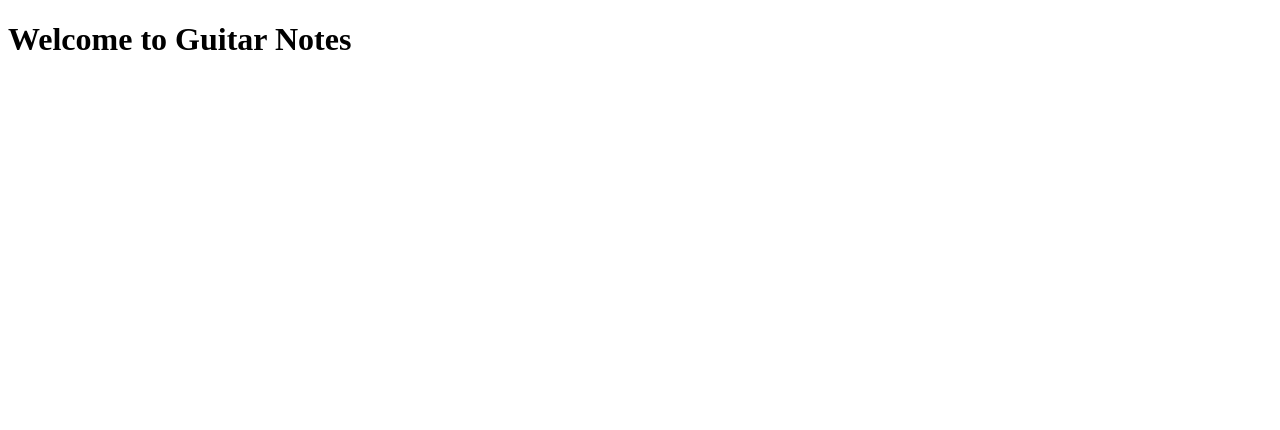
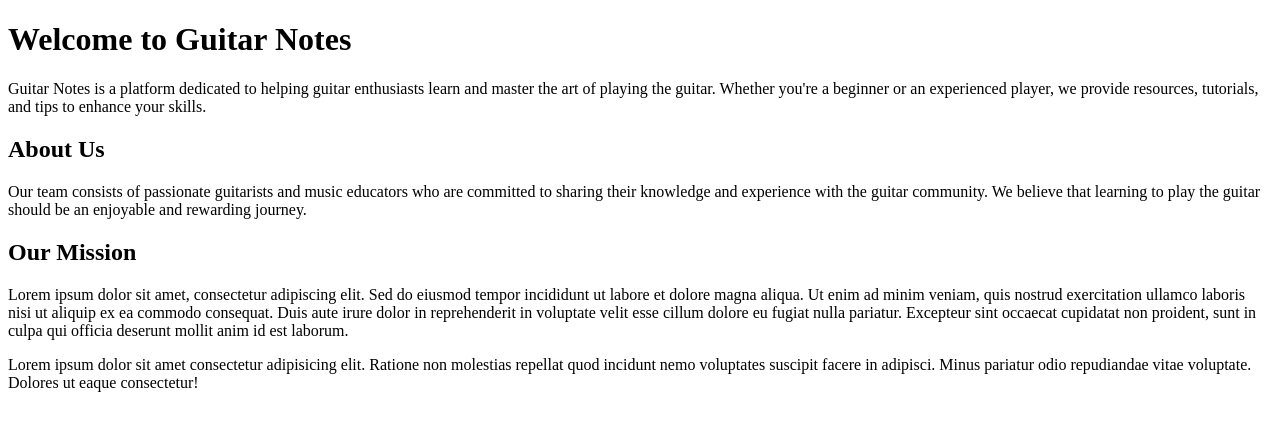
Before and after one commit to ARnut112/Guitar-tran, a plain HTML site: page about.html in a window 1280 px wide. Drawn offline with Linux system fonts and the light colour scheme.

Commit message:
add about

```diff
--- a/about.html
+++ b/about.html
@@ -7,6 +7,11 @@
 </head>
 <body>
     <h1>Welcome to Guitar Notes</h1>
-
+    <p>Guitar Notes is a platform dedicated to helping guitar enthusiasts learn and master the art of playing the guitar. Whether you're a beginner or an experienced player, we provide resources, tutorials, and tips to enhance your skills.</p>
+    <h2>About Us</h2>
+    <p>Our team consists of passionate guitarists and music educators who are committed to sharing their knowledge and experience with the guitar community. We believe that learning to play the guitar should be an enjoyable and rewarding journey.</p>
+    <h2>Our Mission</h2>
+    <p>Lorem ipsum dolor sit amet, consectetur adipiscing elit. Sed do eiusmod tempor incididunt ut labore et dolore magna aliqua. Ut enim ad minim veniam, quis nostrud exercitation ullamco laboris nisi ut aliquip ex ea commodo consequat. Duis aute irure dolor in reprehenderit in voluptate velit esse cillum dolore eu fugiat nulla pariatur. Excepteur sint occaecat cupidatat non proident, sunt in culpa qui officia deserunt mollit anim id est laborum.</p>
+    <p>Lorem ipsum dolor sit amet consectetur adipisicing elit. Ratione non molestias repellat quod incidunt nemo voluptates suscipit facere in adipisci. Minus pariatur odio repudiandae vitae voluptate. Dolores ut eaque consectetur!</p>
 </body>
 </html>
```
